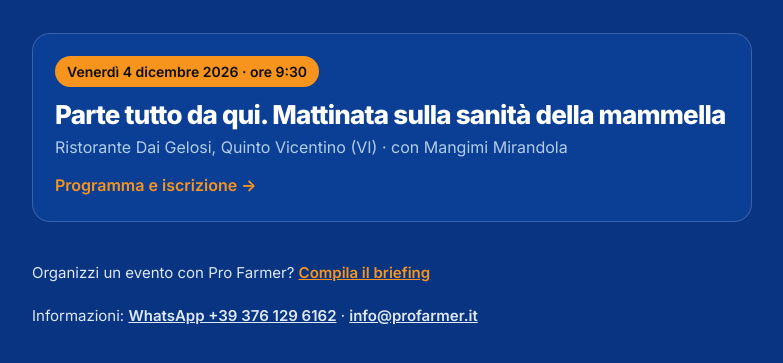
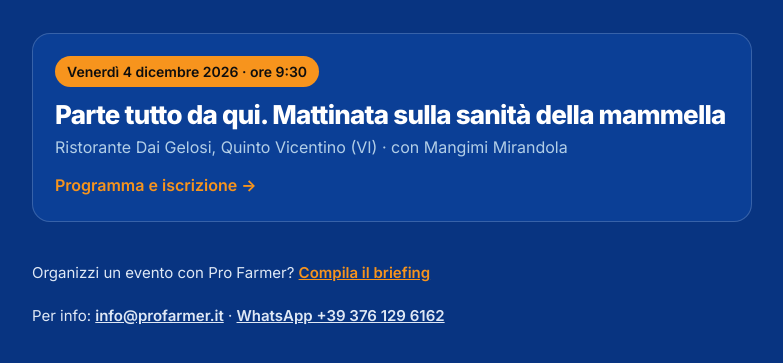
Before and after one commit to profarmer-it/eventi, a plain HTML site: page index.html in a window 1280 px wide. Shown: the part 239-602 px from the top of the page, without its empty margins (248-1031 px from the left). Drawn offline with Linux system fonts and the light colour scheme.

Commit message:
Home eventi: «Per info» come negli altri materiali
Co-Authored-By: Claude Opus 5.5 <noreply@anthropic.com>

```diff
--- a/index.html
+++ b/index.html
@@ -59,7 +59,7 @@ footer a{font-weight:700}
 
   <p class="briefing">Organizzi un evento con Pro Farmer? <a href="briefing/">Compila il briefing</a></p>
 
-  <footer>Informazioni: <a href="https://wa.me/393761296162">WhatsApp +39 376 129 6162</a> · <a href="mailto:info@profarmer.it">info@profarmer.it</a></footer>
+  <footer>Per info: <a href="mailto:info@profarmer.it">info@profarmer.it</a> · <a href="https://wa.me/393761296162">WhatsApp +39 376 129 6162</a></footer>
 </div>
 </body>
 </html>
```
